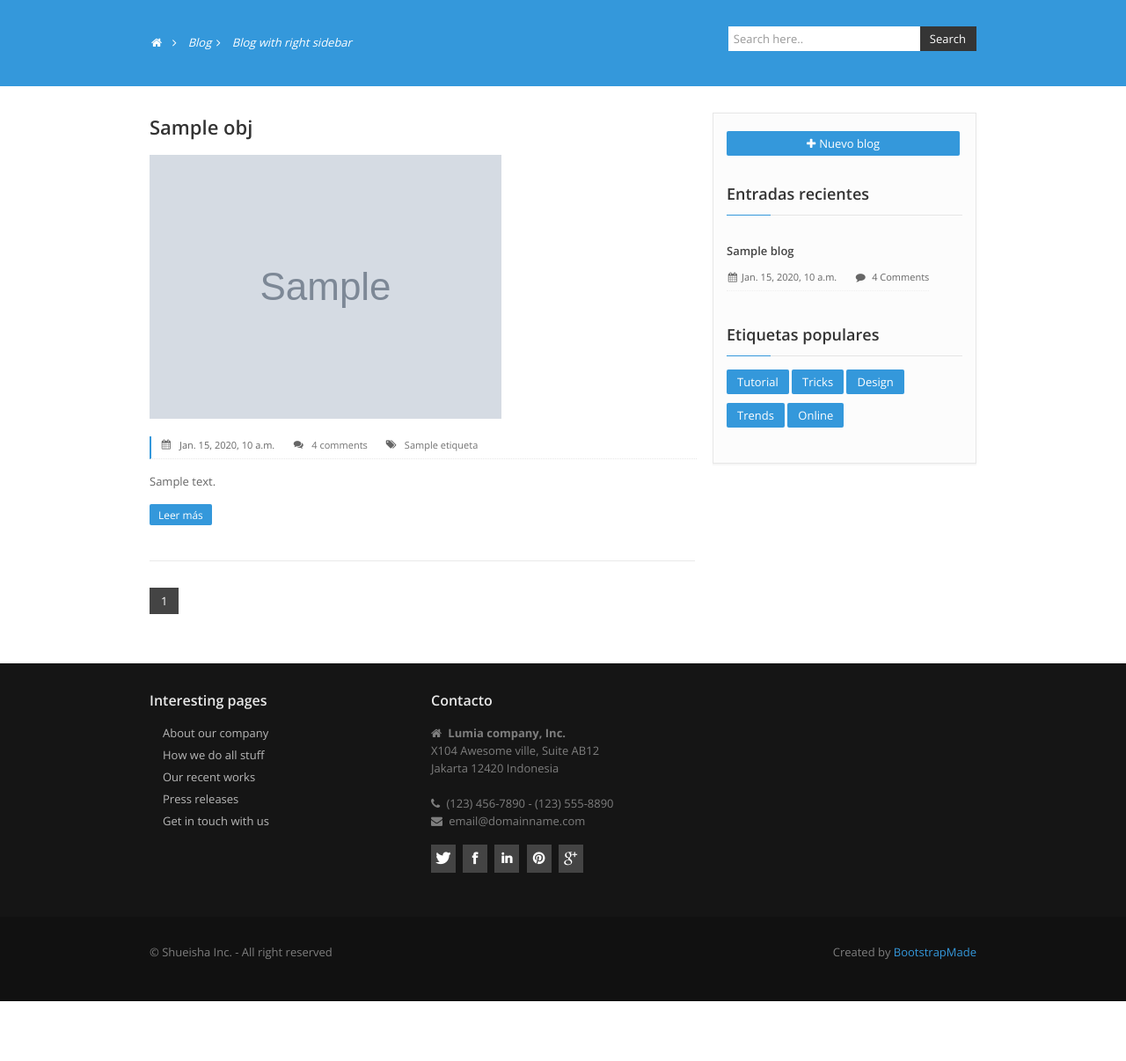
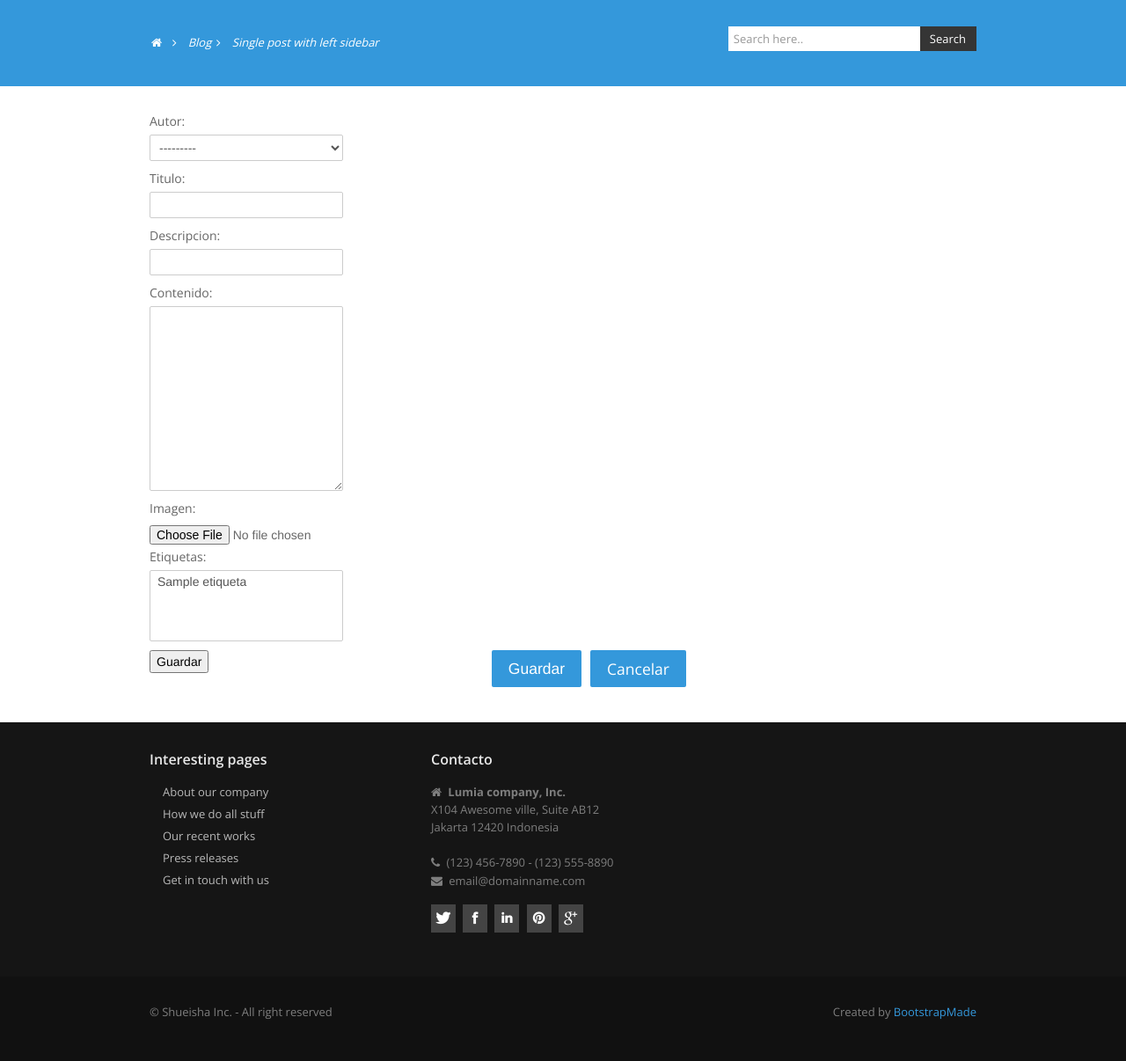
Before and after one commit to InterVivos/shueishaWebApp, a Django app: template main/templates/main/blog-create.html in a window 1280 px wide. Shown: the part 95-1301 px from the top of the page at 88% size. Before the commit the page ends 1233 px from the top, so only its background shows below. Run offline with Django 4.2, Linux system fonts and the light colour scheme; tables that the repository leaves empty hold one stand-in row (values such as "Sample post"); the template is opened without the code that fills it: values that come from a table or form of the project are taken from there, most other values are stand-ins (such as "Sample title", 1, 10 or a date in 2020); grey boxes marked "Sample" are stand-in pictures; data that the repository does not hold is empty; some libraries are stand-ins or nearby versions; some web fonts are replaced.

Commit message:
formulario de crear blog

```diff
--- /dev/null
+++ b/main/forms.py
@@ -0,0 +1,27 @@
+from django import forms
+from ckeditor.fields import RichTextFormField
+from .models import Blog
+
+""" class ContactForm(forms.ModelForm):
+    name = forms.CharField(max_length=100, required=True,
+        widget = forms.TextInput(attrs={
+            'placeholder': '*Full name...',
+    }))
+    email = forms.EmailField(max_length=254, required=True,
+        widget = forms.TextInput(attrs={
+            'placeholder': '*Email...',
+    }))
+    message = forms.CharField(max_length=1000, required=True,
+        widget=forms.Textarea(attrs={
+            'placeholder': '*Message...',
+            'row': 6,
+    }))
+
+    class Meta:
+        model = ContactProfile
+        fields = ('name', 'email', 'message') """
+
+class BlogCreateForm(forms.ModelForm):
+    class Meta:
+        model = Blog
+        fields = ['autor', 'titulo', 'descripcion', 'contenido', 'imagen', 'etiquetas']
--- a/main/models.py
+++ b/main/models.py
@@ -1,8 +1,10 @@
+from dataclasses import fields
 from tabnanny import verbose
 from django.db import models
 from django.contrib.auth.models import User
 from django.template.defaultfilters import slugify
 from ckeditor.fields import RichTextField
+from ckeditor_uploader.fields import RichTextUploadingField
 
 # Create your models here.
 class Autor(models.Model):
@@ -59,7 +61,7 @@
     autor = models.ForeignKey(Autor, on_delete=models.CASCADE, null=True)
     titulo = models.CharField(max_length=200, blank=True, null=True)
     descripcion = models.CharField(max_length=500, blank=True, null=True)
-    contenido = RichTextField(blank=True, null=True)
+    contenido = RichTextUploadingField(blank=True, null=True)
     slug = models.SlugField(null=True, blank=True)
     imagen = models.ImageField(blank=True, null=True, upload_to="blog")
     etiquetas = models.ManyToManyField(Etiqueta, blank=True)
--- a/main/templates/main/blog-create.html
+++ b/main/templates/main/blog-create.html
@@ -11,7 +11,7 @@
             <ul class="breadcrumb">
               <li><a href="#"><i class="icon-home"></i></a><i class="icon-angle-right"></i></li>
               <li><a href="#">Blog</a><i class="icon-angle-right"></i></li>
-              <li class="active">Blog with right sidebar</li>
+              <li class="active">Single post with left sidebar</li>
             </ul>
           </div>
           <div class="span4">
@@ -29,59 +29,19 @@
       <div class="container">
         <div class="row">
           <div class="span8">
-            <!-- start article 1 -->
-            {% for obj in object_list %}
-            <article class="blog-post">
-              <div class="post-heading">
-                <h3><a href="{% url 'main:blog' slug=obj.slug %}">{{obj.titulo}}</a></h3>
+            <!-- start article full post -->
+            <form method="post" enctype="multipart/form-data">
+              {% csrf_token %}
+              <div class="form-outline">
+                {{form.as_table}}
+                <br>
               </div>
-              <div class="row">
-                <div class="span8">
-                  {% if obj.imagen %}
-                  <div class="post-image">
-                    <a href="{% url 'main:blog' slug=obj.slug %}"><img src="{{obj.imagen.url}}" alt="" /></a>
-                  </div>
-                  {% endif %}
-                  <ul class="post-meta">
-                    <li class="first"><i class="icon-calendar"></i><span>{{obj.fecha}}</span></li>
-                    <li><i class="icon-comments"></i><span><a href="#">4 comments</a></span></li>
-                    <li class="last"><i class="icon-tags"></i><span>
-                      {% for etiqueta in obj.etiquetas.all %}
-                        <a href="#">{{etiqueta}}</a>{% if not forloop.last%}, {% endif %}
-                      {% endfor %}
-                      </span>
-                    </li>
-                  </ul>
-                  <div class="clearfix">
-                  </div>
-                  <p>
-                    {{obj.descripcion}}
-                  </p>
-                  <a href="{% url 'main:blog' slug=obj.slug %}" class="btn btn-small btn-theme">Leer más</a>
-                </div>
-              </div>
-            </article>
-            {% endfor %}
-            <!-- end article 1 -->
-            {% include 'main/partials/page-number.html' %}
-          </div>
-          <div class="span4">
-            <aside>
-              <div class="widget">
-                <a href="#" class="btn btn-theme" style="width: 90%;"><i class="icon-plus"></i>Nuevo blog</a>
-              </div>
-              {% include 'main/partials/recent-blogs.html' %}
-              <div class="widget">
-                <h4 class="rheading">Etiquetas populares<span></span></h4>
-                <ul class="tags">
-                  <li><a href="#" class="btn">Tutorial</a></li>
-                  <li><a href="#" class="btn">Tricks</a></li>
-                  <li><a href="#" class="btn">Design</a></li>
-                  <li><a href="#" class="btn">Trends</a></li>
-                  <li><a href="#" class="btn">Online</a></li>
-                </ul>
-              </div>
-            </aside>
+              {{form.media}}
+              <input type="submit" value="Guardar">
+              <a href="{% url 'main:blogs'%}" class="btn btn-large btn-theme" style="float: right; margin: 0 10px 10px 0;">Cancelar</a>
+              <button class="btn btn-large btn-theme" type="submit" style="float: right;margin: 0 10px 10px 0;">Guardar</button>
+            </form>
+            <!-- end article full post -->
           </div>
         </div>
       </div>
--- a/main/templates/main/blog.html
+++ b/main/templates/main/blog.html
@@ -68,7 +68,7 @@
           <div class="span4">
             <aside>
               <div class="widget">
-                <a href="#" class="btn btn-theme" style="width: 90%;"><i class="icon-plus"></i>Nuevo blog</a>
+                <a href="{% url 'main:blog-create' %}"" class="btn btn-theme" style="width: 90%;"><i class="icon-plus"></i>Nuevo blog</a>
               </div>
               {% include 'main/partials/recent-blogs.html' %}
               <div class="widget">
--- a/main/urls.py
+++ b/main/urls.py
@@ -1,4 +1,7 @@
+from django.contrib import admin
 from django.urls import path
+from django.conf.urls.static import static
+from django.conf import settings
 from .import views
 
 app_name = 'main'
@@ -6,5 +9,6 @@
 urlpatterns = [
     path('', views.IndexView.as_view(), name = "home"),
     path('blog/', views.BlogView.as_view(), name="blogs"),
-    path('blog/<slug:slug>', views.BlogDetailView.as_view(), name="blog")
+    path('blog/<slug:slug>', views.BlogDetailView.as_view(), name="blog"),
+    path('blog-create', views.blogcreate, name="blog-create"),
 ]
--- a/shueishaWebApp/urls.py
+++ b/shueishaWebApp/urls.py
@@ -14,13 +14,14 @@
     2. Add a URL to urlpatterns:  path('blog/', include('blog.urls'))
 """
 from django.contrib import admin
-from django.urls import path, include
+from django.urls import path, include, re_path
 from django.conf import settings
 from django.conf.urls.static import static
 
 urlpatterns = [
     path('admin/', admin.site.urls),
-    path('', include('main.urls', namespace='main'))
+    path('', include('main.urls', namespace='main')),
+    re_path(r'^ckeditor/', include('ckeditor_uploader.urls')),
 ]
 
 if settings.DEBUG:
```
Also changed, not shown: main/views.py (+14 -3 lines), shueishaWebApp/settings.py (+70 -1 lines).
